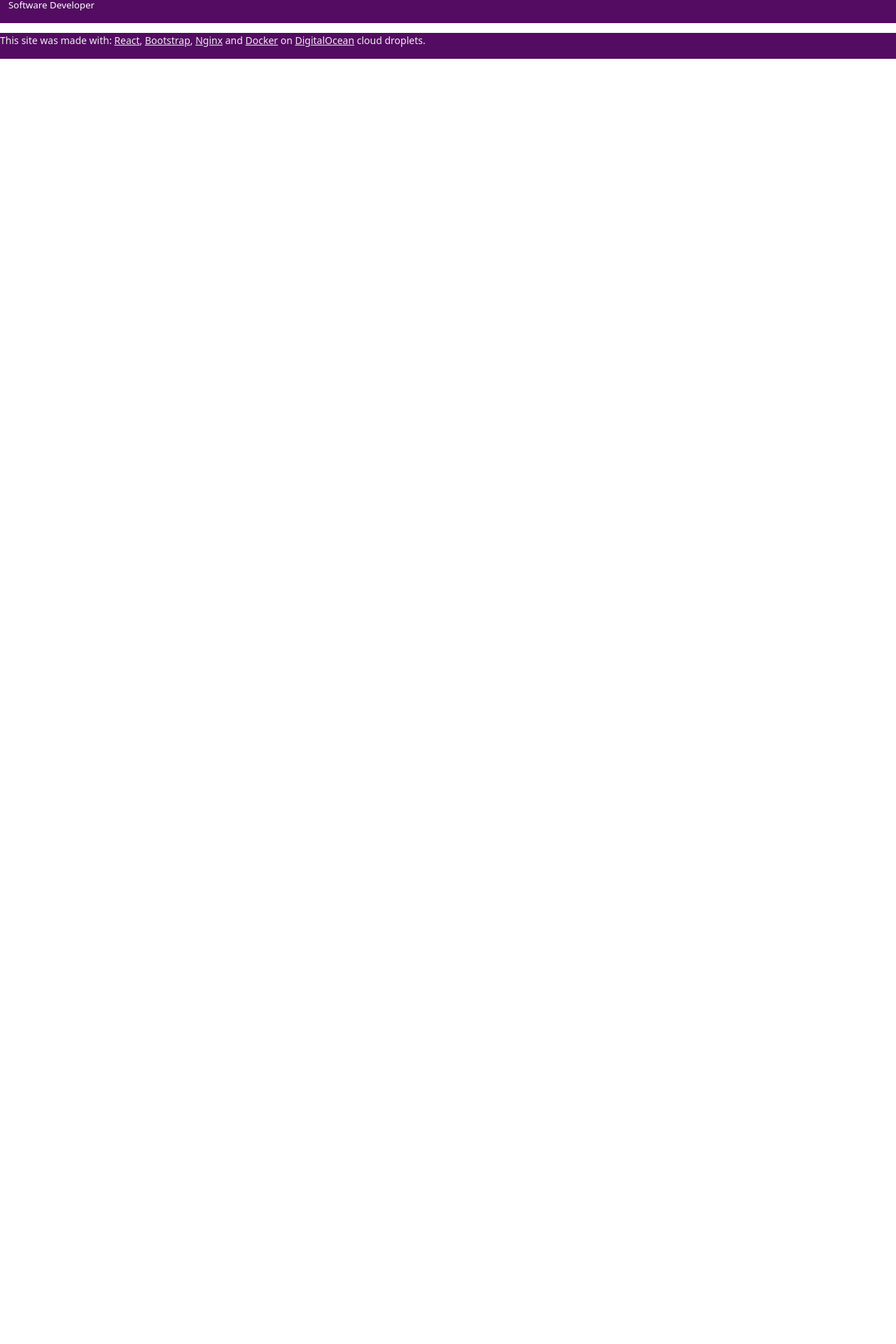
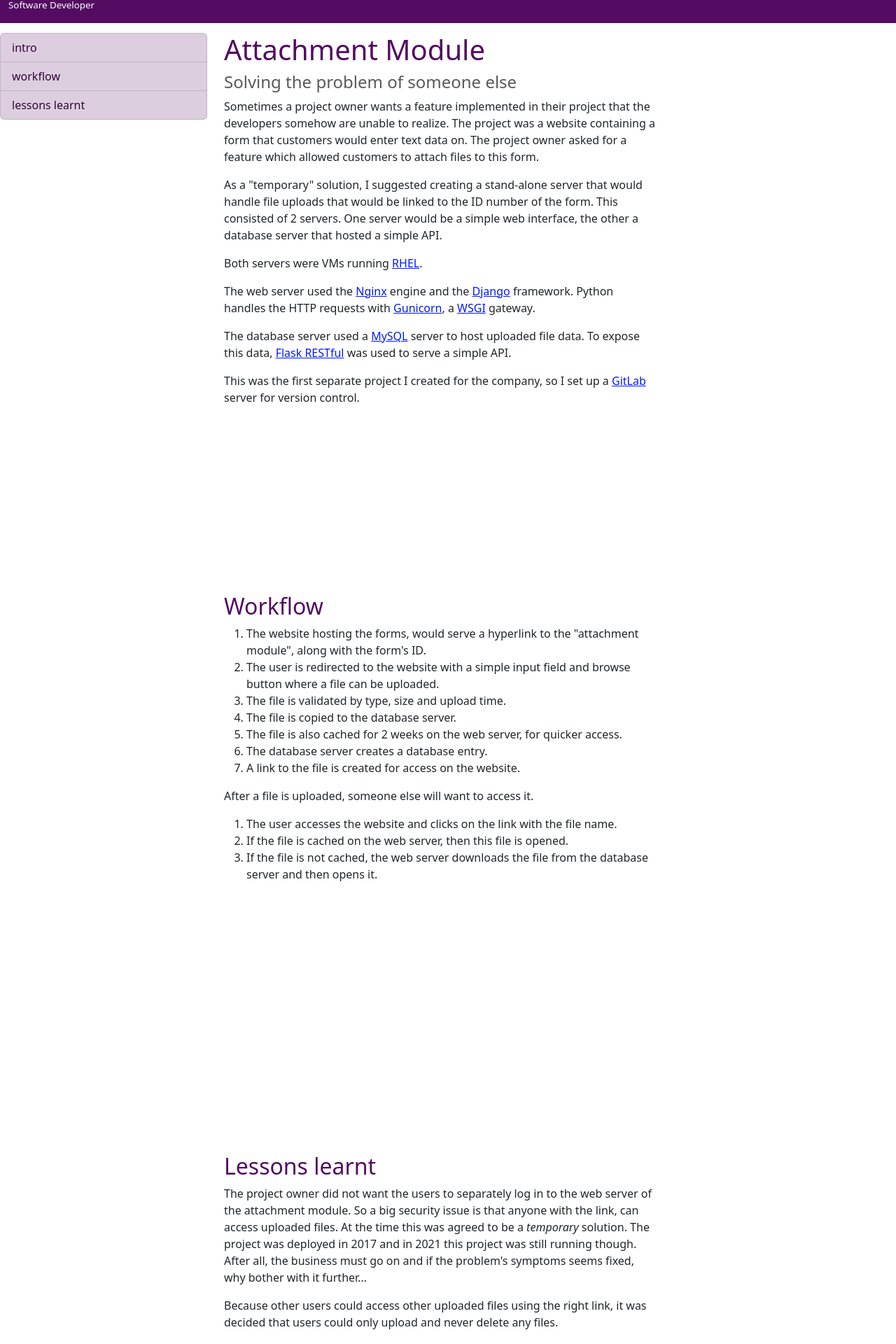
Before and after one commit to PA4KEV/website, a React (Create React App) app: page /pages/software/attachment-module in a window 1280 px wide. Shown: the part 53-1973 px from the top of the page at 70% size. Before the commit the page ends 800 px from the top, so only its background shows below. Built offline with nearby package versions, Linux system fonts and the light colour scheme.

Commit message:
Add Attachment Module page

```diff
--- a/src/App.js
+++ b/src/App.js
@@ -14,6 +14,8 @@ import ConfigAutomation from './Pages/Software/Projects/ConfigAutomation';
 import KanjiApplication from './Pages/Software/Projects/KanjiApplication';
 import SwivForPi from './Pages/Software/Projects/SwivForPi';
 import WifiPrototype from './Pages/Software/Projects/WifiPrototype';
+import RaspberryJukebox from './Pages/Software/Projects/RaspberryJukebox';
+import AttachmentModule from './Pages/Software/Projects/AttachmentModule';
 
 import Radio from './Pages/Radio/Radio';
 import Components from './Pages/Radio/Components';
@@ -21,7 +23,6 @@ import Balkon from './Pages/Radio/Balkon';
 
 import Linux from './Pages/Linux/Linux';
 import Footer from './UI/Footer';
-import RaspberryJukebox from './Pages/Software/Projects/RaspberryJukebox';
 
 
 
@@ -40,6 +41,7 @@ function App() {
             <Route exact path='/pages/software/embedded-game' element={<SwivForPi />}></Route>
             <Route exact path='/pages/software/raspberry-pi-jukebox' element={<RaspberryJukebox />}></Route>
             <Route exact path='/pages/software/kanji-application' element={<KanjiApplication />}></Route>
+            <Route exact path='/pages/software/attachment-module' element={<AttachmentModule />}></Route>
             <Route exact path='/pages/radio' element={<Radio />}></Route>
             <Route exact path='/pages/radio/components' element={<Components />}></Route>
             <Route exact path='/pages/radio/balcony' element={<Balkon />}></Route>
--- /dev/null
+++ b/src/Pages/Software/Projects/AttachmentModule.js
@@ -0,0 +1,57 @@
+import React from 'react';
+
+const AttachmentModule = () => {
+    return (
+        <div className='row'>
+            <div className="sidebar col-3 position-fixed">
+                <div id="list-example" className="list-group">
+                    <a className="list-group-item list-group-item-action list-group-item-primary" href="#list-intro">intro</a>
+                    <a className="list-group-item list-group-item-action list-group-item-primary" href="#list-workflow">workflow</a>
+                    <a className="list-group-item list-group-item-action list-group-item-primary" href="#list-lessons-learnt">lessons learnt</a>
+                </div>
+            </div>
+
+            <div className="scrollspy-example col-6 offset-3" data-bs-spy="scroll" data-bs-target="#list-example" data-bs-smooth-scroll="true" tabIndex="0">
+                <section id="list-intro" className="content-section">
+                    <h1 className="text-primary">Attachment Module</h1>
+                    <h4 className="text-secondary">Solving the problem of someone else</h4>
+                    <p>Sometimes a project owner wants a feature implemented in their project that the developers somehow are unable to realize. The project was a website containing a form that customers would enter text data on. The project owner asked for a feature which allowed customers to attach files to this form.</p>
+                    <p>As a "temporary" solution, I suggested creating a stand-alone server that would handle file uploads that would be linked to the ID number of the form. This consisted of 2 servers. One server would be a simple web interface, the other a database server that hosted a simple API.</p>
+                    <p>Both servers were VMs running <a href="https://en.wikipedia.org/wiki/Red_Hat_Enterprise_Linux" target="_blank" rel="noopener noreferrer">RHEL</a>.</p>
+                    <p>The web server used the <a href="https://en.wikipedia.org/wiki/Nginx" target="_blank" rel="noopener noreferrer">Nginx</a> engine and the <a href="https://en.wikipedia.org/wiki/Django_(web_framework)" target="_blank" rel="noopener noreferrer">Django</a> framework. Python handles the HTTP requests with <a href="https://en.wikipedia.org/wiki/Gunicorn" target="_blank" rel="noopener noreferrer">Gunicorn</a>, a <a href="https://en.wikipedia.org/wiki/Web_Server_Gateway_Interface" target="_blank" rel="noopener noreferrer">WSGI</a> gateway.</p>
+                    <p>The database server used a <a href="https://en.wikipedia.org/wiki/MySQL" target="_blank" rel="noopener noreferrer">MySQL</a> server to host uploaded file data. To expose this data, <a href="https://flask-restful.readthedocs.io/" target="_blank" rel="noopener noreferrer">Flask RESTful</a> was used to serve a simple API.</p>
+                    <p>This was the first separate project I created for the company, so I set up a <a href="https://en.wikipedia.org/wiki/Web_Server_Gateway_Interface" target="_blank" rel="noopener noreferrer">GitLab</a> server for version control.</p>
+                </section>
+
+                <section id="list-workflow" className="content-section">
+                    <h2 className="text-primary">Workflow</h2>
+                    <ol>
+                        <li>The website hosting the forms, would serve a hyperlink to the "attachment module", along with the form's ID.</li>
+                        <li>The user is redirected to the website with a simple input field and browse button where a file can be uploaded.</li>
+                        <li>The file is validated by type, size and upload time.</li>
+                        <li>The file is copied to the database server.</li>
+                        <li>The file is also cached for 2 weeks on the web server, for quicker access.</li>
+                        <li>The database server creates a database entry.</li>
+                        <li>A link to the file is created for access on the website.</li>
+                        </ol>
+                        <p>After a file is uploaded, someone else will want to access it.</p>
+                        <ol>
+                        <li>The user accesses the website and clicks on the link with the file name.</li>
+                        <li>If the file is cached on the web server, then this file is opened.</li>
+                        <li>If the file is not cached, the web server downloads the file from the database server and then opens it.</li>
+                    </ol>
+                </section>
+
+                <section id="list-lessons-learnt" className="content-section">
+                    <h2 className="text-primary">Lessons learnt</h2>
+                    <p>The project owner did not want the users to separately log in to the web server of the attachment module. So a big security issue is that anyone with the link, can access uploaded files. At the time this was agreed to be a <i>temporary</i> solution. The project was deployed in 2017 and in 2021 this project was still running though. After all, the business must go on and if the problem's symptoms seems fixed, why bother with it further...</p>
+                    <p>Because other users could access other uploaded files using the right link, it was decided that users could only upload and never delete any files.</p>
+                    <p>A big learning point for me was that not to compromise security, even for projects that are considered temporary. A problem never occurred. This compromise caused silly decisions to not allow users to delete their own files. I will defend my standpoint much more and use this project as an example.</p>
+                    <p>The actual problem here though, is why the other developers were not able to create a safe file upload feature.</p>
+                </section>
+            </div>
+        </div>
+    )
+}
+
+export default AttachmentModule;
--- a/src/Pages/Software/Software.js
+++ b/src/Pages/Software/Software.js
@@ -44,6 +44,7 @@ const Software = () => {
                         <li><Link reloadDocument to="/pages/software/embedded-game">Embedded Game</Link></li>
                         <li><Link reloadDocument to="/pages/software/kanji-application">Kanji flashcard Android application</Link></li>
                         <li><Link reloadDocument to="/pages/software/raspberry-pi-jukebox">Raspberry Pi Jukebox</Link></li>
+                        <li><Link reloadDocument to="/pages/software/attachment-module">Attachment Module</Link></li>
                     </ul>
                 </section>
 
```
